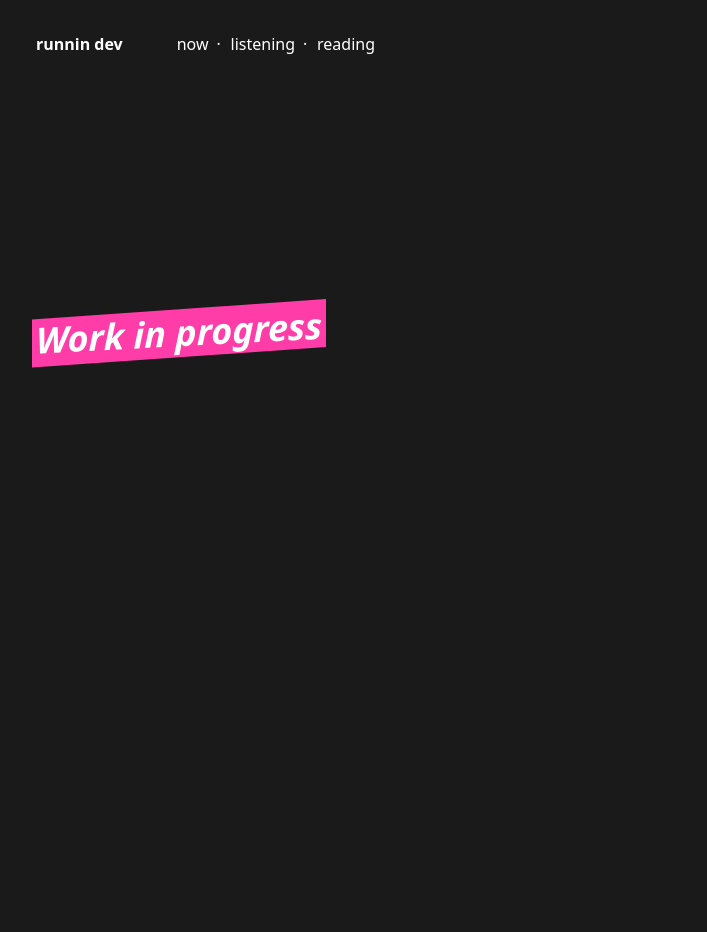
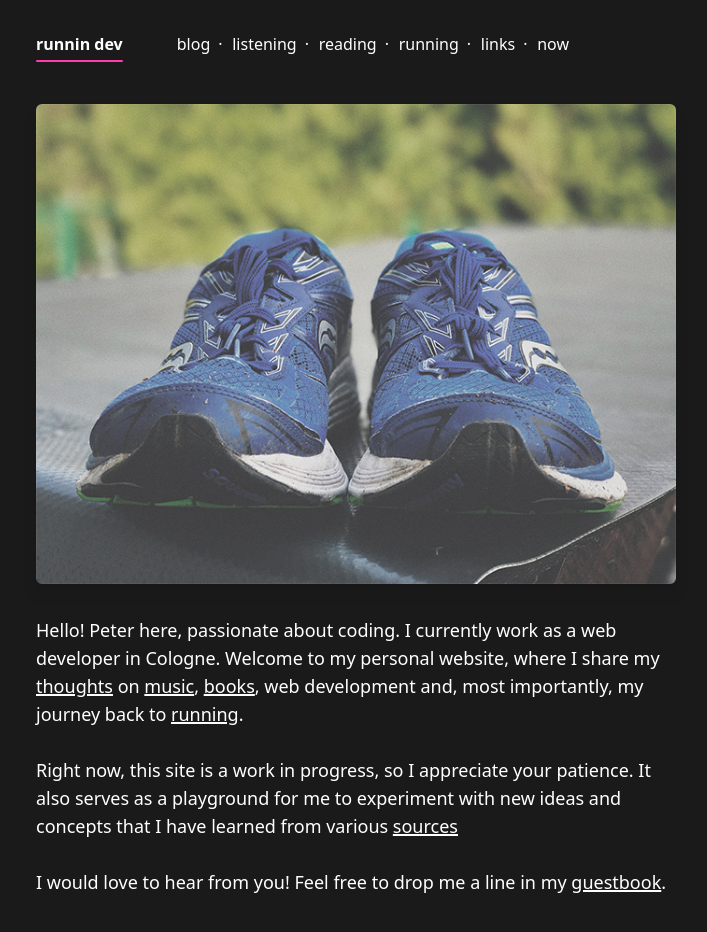
Before and after one commit to justpeterpan/runnin-dev, a SvelteKit app: page / in a window 1280 px wide. Shown: the top 932 px of the page, without its empty margins (284-991 px from the left). Before the commit the page ends 800 px from the top, so only its background shows below. Built offline with nearby package versions, Linux system fonts and the light colour scheme.

Commit message:
feat: add welcome page

```diff
--- a/src/routes/+page.svelte
+++ b/src/routes/+page.svelte
@@ -1,5 +1,43 @@
-<script>
-	import Wip from '$lib/wip.svelte';
-</script>
+<div class="text-lg">
+	<img src="/header.jpg" alt="running shoes" class="rounded-md drop-shadow-lg mb-8" />
+	<p>
+		Hello! Peter here, passionate about coding. I currently work as a web developer in Cologne.
+		Welcome to my personal website, where I share my <a href="/blog">thoughts</a> on
+		<a href="/listening">music</a>,
+		<a href="/reading">books</a>, web development and, most importantly, my journey back to
+		<a href="/running">running</a>.
+	</p>
+	<br />
+	<p>
+		Right now, this site is a work in progress, so I appreciate your patience. It also serves as a
+		playground for me to experiment with new ideas and concepts that I have learned from various <a
+			href="/links">sources</a
+		>
+	</p>
+	<br />
+	<p>
+		I would love to hear from you! Feel free to drop me a line in my <a href="/guestbook"
+			>guestbook</a
+		>.
+	</p>
+</div>
 
-<Wip />
+<style>
+	a {
+		text-decoration-line: underline;
+		text-decoration-thickness: 2px;
+		text-decoration-skip-ink: all;
+		transition-property: text-decoration-color;
+		transition-duration: 350ms;
+		transition-timing-function: ease-in-out;
+	}
+
+	a:hover {
+		text-decoration-color: #ff3ca7;
+		transition-property: text-decoration-color, color;
+		transition-duration: 350ms;
+		transition-timing-function: ease-in-out;
+		font-style: oblique;
+		color: #ff3ca7;
+	}
+</style>
--- /dev/null
+++ b/src/routes/blog/+page.svelte
@@ -0,0 +1,5 @@
+<script>
+	import Wip from '$lib/wip.svelte';
+</script>
+
+<Wip />
--- a/src/routes/footer.svelte
+++ b/src/routes/footer.svelte
@@ -5,19 +5,34 @@
 </script>
 
 <footer class="fixed sm:hidden w-full bottom-0 py-4 z-50 bg-[#1a1a1a]">
-	<ul class="flex mx-auto gap-4">
-		<li class="mr-8 font-medium">
+	<ul class="flex flex-nowrap gap-4 overflow-x-auto min-w-full">
+		<li
+			class={currentPath === '/'
+				? 'active mr-8 !ml-0 font-medium logo min-w-fit'
+				: 'link mr-8 !ml-0 font-medium logo min-w-fit'}
+		>
 			<a href="/"><strong>{config.title}</strong></a>
 		</li>
 		<li>
-			<a href="/now" class={currentPath === '/now' ? 'active' : 'link'}>now</a>
+			<a href="/blog" class={currentPath === '/blog' ? 'active' : 'link'}>blog</a>
 		</li>
 		<li>
 			<a href="/listening" class={currentPath === '/listening' ? 'active' : 'link'}>listening</a>
 		</li>
 		<li>
-			<a href="/reading" class={currentPath === '/reading' ? 'active last' : 'link last'}>reading</a
-			>
+			<a href="/listening" class={currentPath === '/listening' ? 'active' : 'link'}>listening</a>
+		</li>
+		<li>
+			<a href="/reading" class={currentPath === '/reading' ? 'active' : 'link'}>reading</a>
+		</li>
+		<li>
+			<a href="/running" class={currentPath === '/running' ? 'active' : 'link'}>running</a>
+		</li>
+		<li>
+			<a href="/links" class={currentPath === '/links' ? 'active' : 'link'}>links</a>
+		</li>
+		<li>
+			<a href="/now" class={currentPath === '/now' ? 'active last' : 'link last'}>now</a>
 		</li>
 	</ul>
 </footer>
@@ -35,25 +50,9 @@
 		cursor: pointer;
 	}
 
-	.link::before,
-	.active::before {
-		content: '';
-
-		position: absolute;
-		cursor: default;
-		height: 2px;
-		bottom: -6px;
-		left: 0;
-		right: 0;
-		transform-origin: bottom left;
-		transform: scaleX(1);
-		transition: transform 0.3s ease-in-out;
-	}
-
-	.link:hover::before {
-		transform: scaleX(0);
-		cursor: default;
-		transform-origin: bottom right;
+	.active {
+		text-decoration: 2px underline solid #ff3ca7;
+		text-underline-offset: 1px;
 	}
 
 	.link::after,
@@ -72,4 +71,8 @@
 	.last::after {
 		content: '';
 	}
+
+	.logo::after {
+		content: '';
+	}
 </style>
--- /dev/null
+++ b/src/routes/guestbook/+page.svelte
@@ -0,0 +1,5 @@
+<script>
+	import Wip from '$lib/wip.svelte';
+</script>
+
+<Wip />
--- a/src/routes/header.svelte
+++ b/src/routes/header.svelte
@@ -6,18 +6,30 @@
 
 <nav class="sm:block hidden sticky top-0 pt-8 bg-[#1a1a1a] z-50 pb-2">
 	<ul class="sm:w-[640px] sm:flex mx-auto gap-1">
-		<li class="mr-8 font-medium">
+		<li
+			class={currentPath === '/'
+				? 'active mr-8 !ml-0 font-medium logo'
+				: 'link mr-8 !ml-0 font-medium logo'}
+		>
 			<a href="/"><strong>{config.title}</strong></a>
 		</li>
 		<li>
-			<a href="/now" class={currentPath === '/now' ? 'active' : 'link'}>now</a>
+			<a href="/blog" class={currentPath === '/blog' ? 'active' : 'link'}>blog</a>
 		</li>
 		<li>
 			<a href="/listening" class={currentPath === '/listening' ? 'active' : 'link'}>listening</a>
 		</li>
 		<li>
-			<a href="/reading" class={currentPath === '/reading' ? 'active last' : 'link last'}>reading</a
-			>
+			<a href="/reading" class={currentPath === '/reading' ? 'active' : 'link'}>reading</a>
+		</li>
+		<li>
+			<a href="/running" class={currentPath === '/running' ? 'active' : 'link'}>running</a>
+		</li>
+		<li>
+			<a href="/links" class={currentPath === '/links' ? 'active' : 'link'}>links</a>
+		</li>
+		<li>
+			<a href="/now" class={currentPath === '/now' ? 'active last' : 'link last'}>now</a>
 		</li>
 	</ul>
 </nav>
@@ -74,4 +86,8 @@
 	.last::after {
 		content: '';
 	}
+
+	.logo::after {
+		content: '';
+	}
 </style>
--- /dev/null
+++ b/src/routes/links/+page.svelte
@@ -0,0 +1,5 @@
+<script>
+	import Wip from '$lib/wip.svelte';
+</script>
+
+<Wip />
--- a/src/routes/listening/+page.js
+++ /dev/null
@@ -1,19 +0,0 @@
-/** @type {import('./$types').PageLoad} */
-export async function load({ fetch }) {
-	let track;
-	let error;
-
-	try {
-		const response = await fetch('/api/currently-playing', { cache: 'default' });
-		if (response.ok) {
-			track = await response.json();
-			return { track };
-		} else {
-			error = `Error: ${response.statusText}`;
-			return { error };
-		}
-	} catch (err) {
-		error = `Error: ${err.message}`;
-		return { error };
-	}
-}
--- a/src/routes/listening/+page.svelte
+++ b/src/routes/listening/+page.svelte
@@ -2,27 +2,45 @@
 	import albums from './albums.json';
 	import Album from '$lib/album.svelte';
 	import PlayingIndicator from '$lib/playing-indicator.svelte';
-	export let data;
+	import { onMount } from 'svelte';
+
+	let data: {
+		['@attr']?: { nowplaying: string };
+		album: { '#text': string };
+		artist: { '#text': string };
+		image: { '#text': string }[];
+		name: string;
+		message?: string;
+	};
+
+	let loading = true;
+
+	onMount(async () => {
+		const response = await fetch('/api/currently-playing');
+		data = await response.json();
+		console.log(data);
+		loading = false;
+	});
 </script>
 
 <div>
 	<h1 class="text-5xl font-black mb-10 sm:hidden">Listening</h1>
 	<section class="mb-6">
 		<h2 class="font-bold mb-2">♫ currently playing</h2>
-		<div class="flex flex-row gap-7">
-			{#if data.track.name}
+		<div class="flex flex-row gap-7 h-12">
+			{#if data?.name !== undefined}
 				<PlayingIndicator />
-				<img src={data.track.image[3]['#text']} alt="cover" class="w-12 h-12 rounded-sm absolute" />
+				<img src={data.image[3]['#text']} alt="cover" class="w-12 h-12 rounded-sm absolute" />
 				<div class="grid grid-cols-2-max-content font-extralight">
 					<strong>Artist:&nbsp;</strong>
-					{data?.track?.artist['#text']}
+					{data?.artist['#text']}
 					<strong>Song:&nbsp;</strong>
-					{data?.track?.name}
+					{data?.name}
 				</div>
-			{:else if data.track.message}
-				<div>{data.track.message}</div>
+			{:else if loading}
+				<div>loading...</div>
 			{:else}
-				<div>{data.error}</div>
+				<div>{data?.message || 'something went wrong'}</div>
 			{/if}
 		</div>
 	</section>
@@ -37,8 +55,6 @@
 	<div class="flex flex-col space-y-12" />
 </div>
 
-<!---->
-
 <style>
 	.grid-cols-2-max-content {
 		grid-template-columns: repeat(2, minmax(0, max-content));
--- /dev/null
+++ b/src/routes/running/+page.svelte
@@ -0,0 +1,5 @@
+<script>
+	import Wip from '$lib/wip.svelte';
+</script>
+
+<Wip />
```
Also changed, not shown: src/routes/listening/albums.json (+11 -0 lines), static/header.jpg (added).
